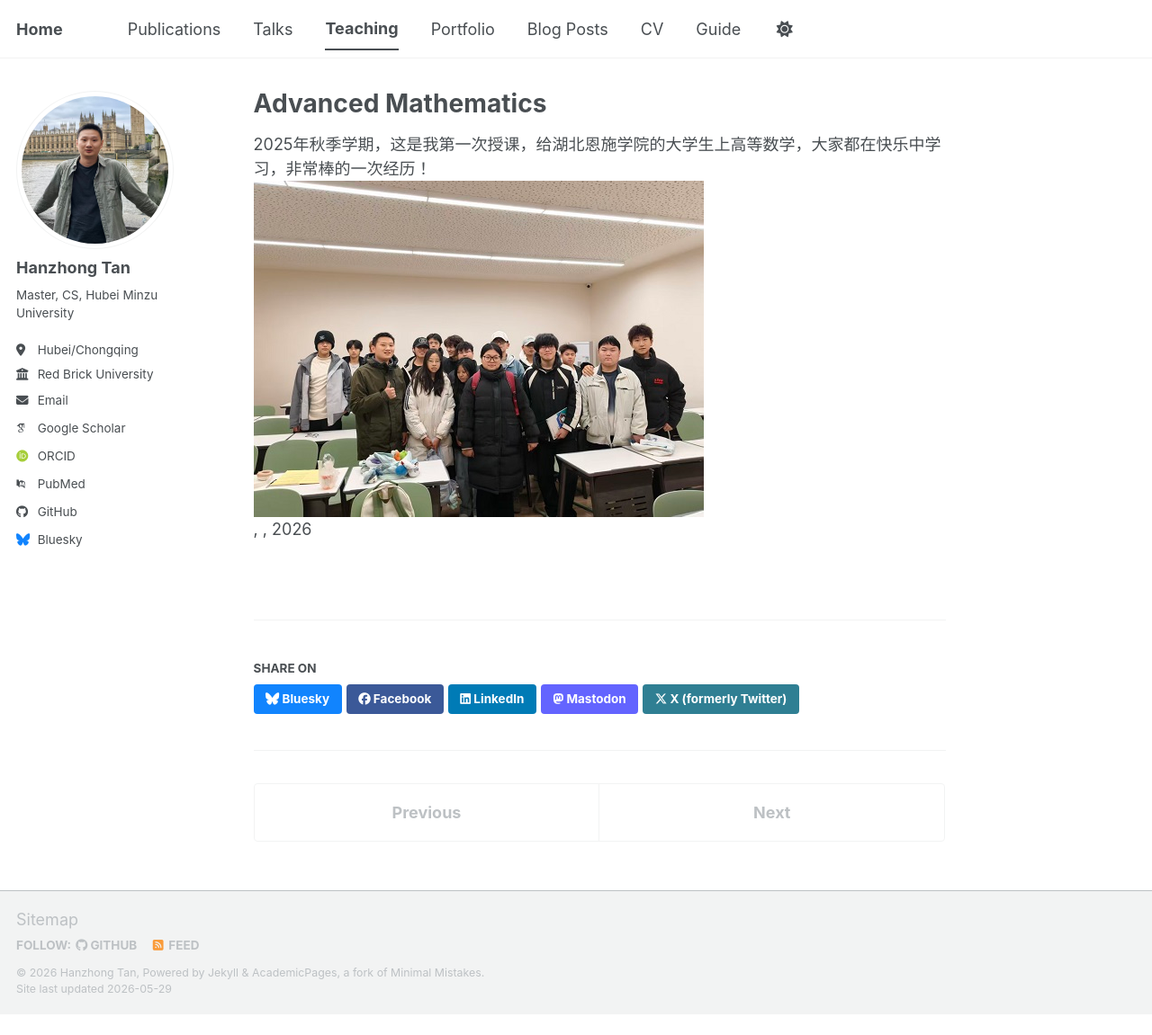
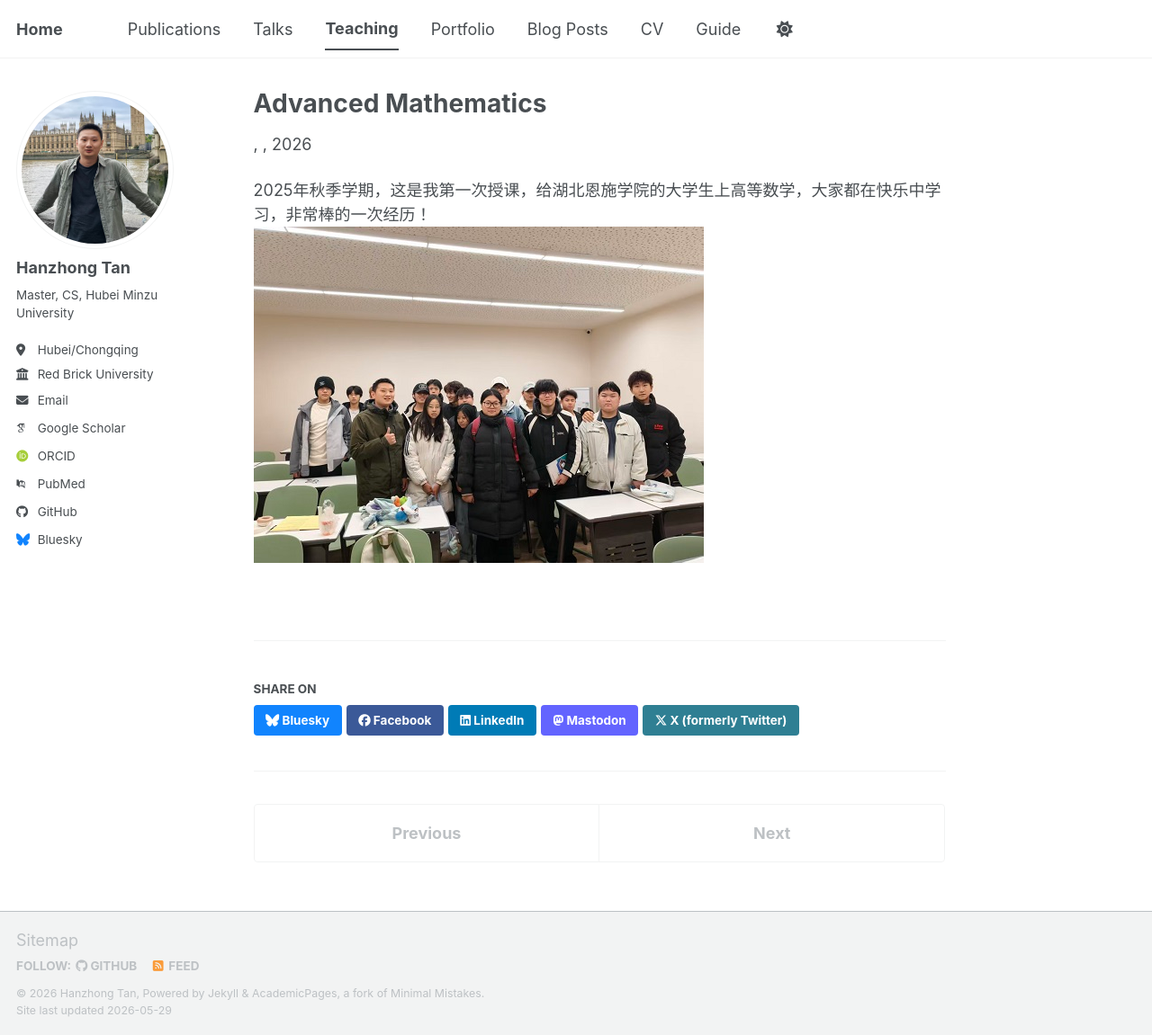
Before and after one commit to liangjiaxiaoqi/liangjiaxiaoqi.github.io, a Jekyll site: the page built from _teaching/2025-autumn-teaching-Advanced_Mathematics.md, in a window 1280 px wide and 1151 px high. Shown: the whole window at 90% size. Built offline with Jekyll 4.4.1, drawn with Linux system fonts in a browser that asks for light colours; some web fonts are replaced; a script bundle is joined from its source files by our own code; library files that are not in the unit come from our copies.

Commit message:
Update 2025-autumn-teaching-Advanced_Mathematics.md

```diff
--- a/_teaching/2025-autumn-teaching-Advanced_Mathematics.md
+++ b/_teaching/2025-autumn-teaching-Advanced_Mathematics.md
@@ -3,5 +3,6 @@
 collection: teaching
 #date: 2025-09-01
 #location: "City, Country"
-type: "2025年秋季学期，这是我第一次授课，给湖北恩施学院的大学生上高等数学，大家都在快乐中学习，非常棒的一次经历！<br/><img src='/images/2025-秋季-高数-湖北恩施学院.jpg'><br/>" #venue excerpt
+#type: "2025年秋季学期，这是我第一次授课，给湖北恩施学院的大学生上高等数学，大家都在快乐中学习，非常棒的一次经历！<br/><img src='/images/2025-秋季-高数-湖北恩施学院.jpg'><br/>" #venue excerpt
 ---
+2025年秋季学期，这是我第一次授课，给湖北恩施学院的大学生上高等数学，大家都在快乐中学习，非常棒的一次经历！<br/><img src='/images/2025-秋季-高数-湖北恩施学院.jpg'><br/>
```
